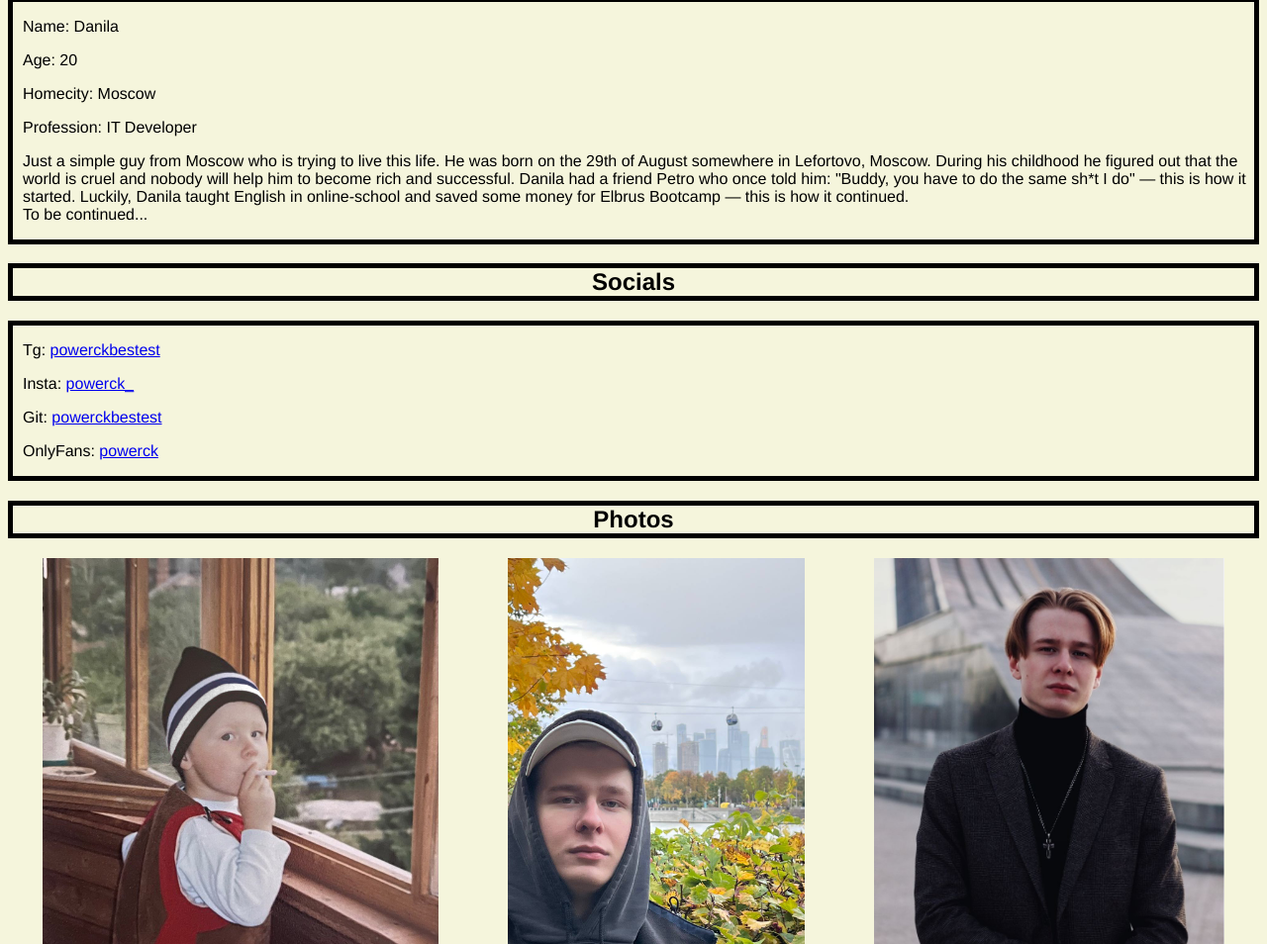
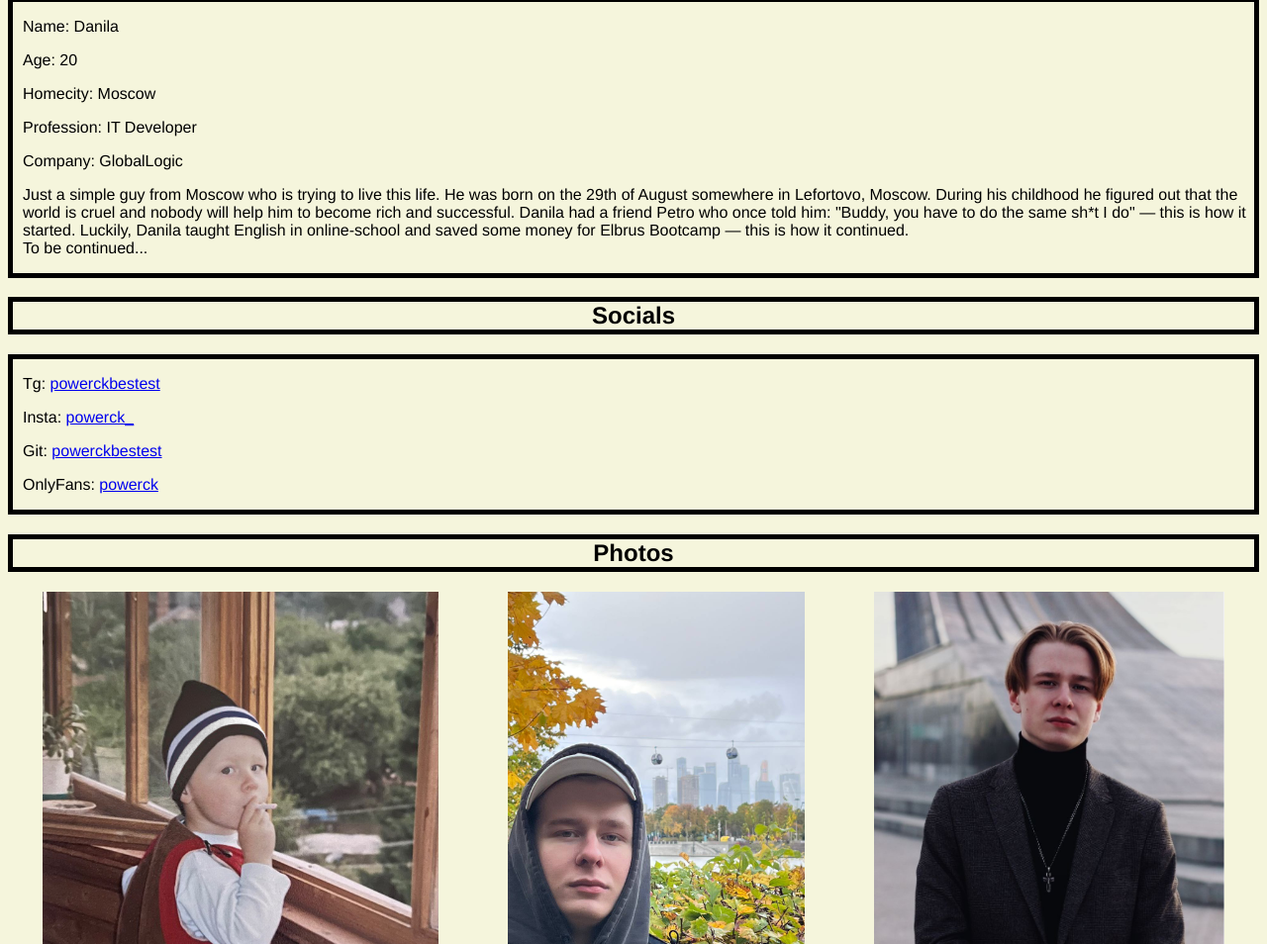
Before and after one commit to powerckbestest/powerckbestest.github.io, a plain HTML site: page index.html in a window 1280 px wide. Shown: the part 1289-2243 px from the top of the page at 99% size. Drawn offline with Linux system fonts and the light colour scheme.

Commit message:
Added Company for Peter

```diff
--- a/index.html
+++ b/index.html
@@ -58,6 +58,7 @@
           <p>Age: 20</p>
           <p>Homecity: Moscow</p>
           <p>Profession: IT Developer</p>
+          <p>Company: GlobalLogic</p>
           <p>
             Just a simple guy from Moscow who is trying to live this life. He
             was born on the 29th of August somewhere in Lefortovo, Moscow.
```
